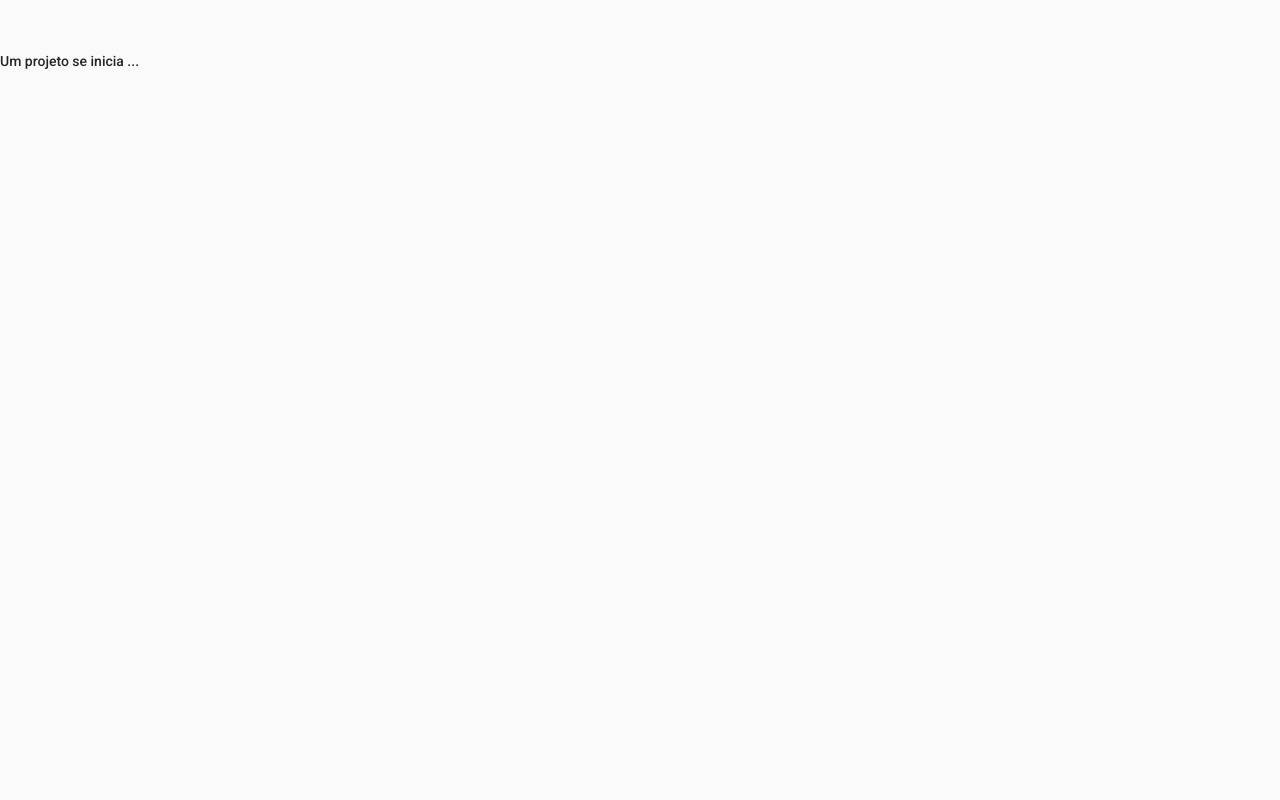
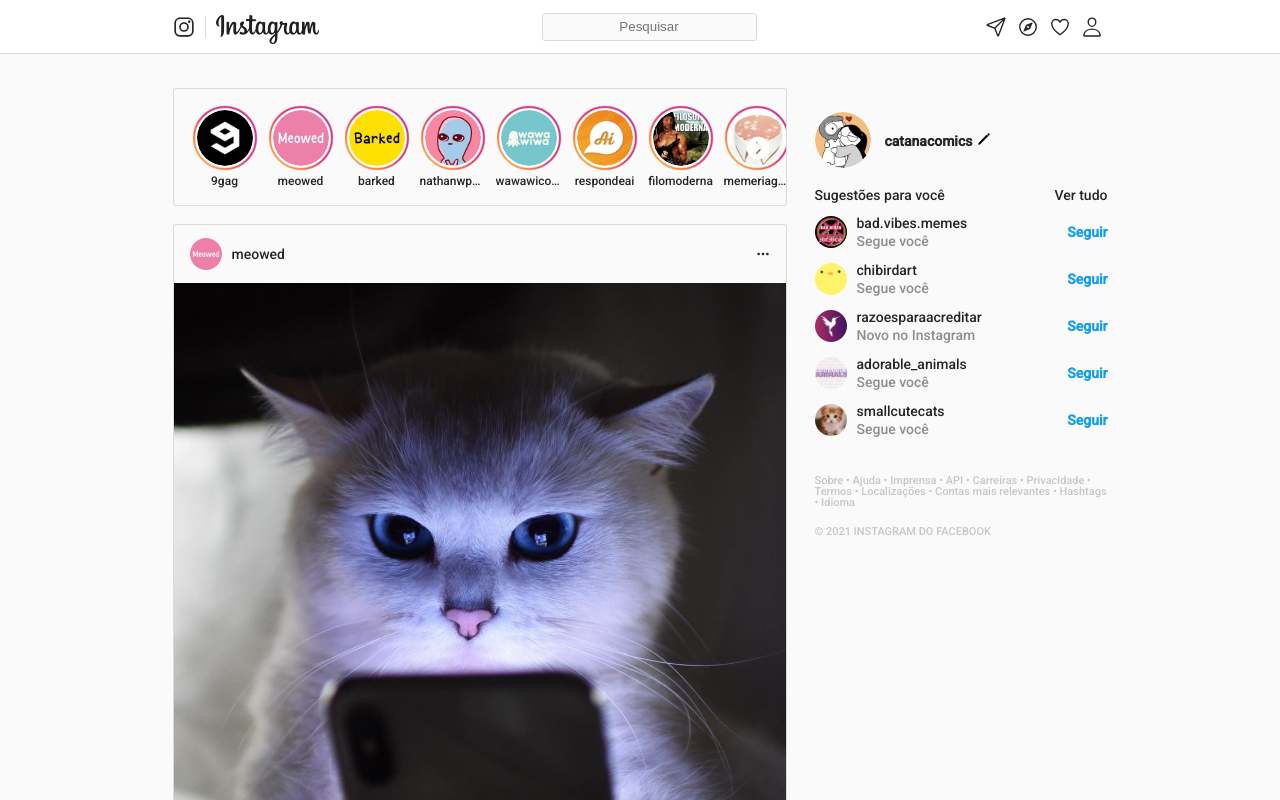
Before and after one commit to damondias/Instagram_React, a JavaScript app: page / in a window 1280 px wide. Shown: the top 800 px of the page. Built offline with nearby package versions, Linux system fonts and the light colour scheme.

Commit message:
feat: Navbar and Body components

```diff
--- a/src/App.js
+++ b/src/App.js
@@ -1,7 +1,11 @@
+import Body from "./components/Body";
+import Navbar from "./components/Navbar";
+
 export default function App(){
     return(
         <>
-        Um projeto se inicia ...
+            <Navbar/>
+            <Body />
         </>
     )
 }
--- /dev/null
+++ b/src/components/Body.js
@@ -0,0 +1,250 @@
+function Body(){
+    return(
+        <div class="corpo">
+        <div class="esquerda">
+          <div class="stories">
+            <div class="story">
+              <div class="imagem">
+                <img src="assets/img/9gag.svg" alt="9gag"/>
+              </div>
+              <div class="usuario">
+                9gag
+              </div>
+            </div>
+
+            <div class="story">
+              <div class="imagem">
+                <img src="assets/img/meowed.svg" alt="meowed"/>
+              </div>
+              <div class="usuario">
+                meowed
+              </div>
+            </div>
+
+            <div class="story">
+              <div class="imagem">
+                <img src="assets/img/barked.svg" alt="barked"/>
+              </div>
+              <div class="usuario">
+                barked
+              </div>
+            </div>
+
+            <div class="story">
+              <div class="imagem">
+                <img src="assets/img/nathanwpylestrangeplanet.svg" alt="nathanwpylestrangeplanet"/>
+              </div>
+              <div class="usuario">
+                nathanwpylestrangeplanet
+              </div>
+            </div>
+
+            <div class="story">
+              <div class="imagem">
+                <img src="assets/img/wawawicomics.svg" alt="wawawicomics"/>
+              </div>
+              <div class="usuario">
+                wawawicomics
+              </div>
+            </div>
+
+            <div class="story">
+              <div class="imagem">
+                <img src="assets/img/respondeai.svg" alt="respondeai"/>
+              </div>
+              <div class="usuario">
+                respondeai
+              </div>
+            </div>
+
+            <div class="story">
+              <div class="imagem">
+                <img src="assets/img/filomoderna.svg" alt="filomoderna"/>
+              </div>
+              <div class="usuario">
+                filomoderna
+              </div>
+            </div>
+
+            <div class="story">
+              <div class="imagem">
+                <img src="assets/img/memeriagourmet.svg" alt="memeriagourmet"/>
+              </div>
+              <div class="usuario">
+                memeriagourmet
+              </div>
+            </div>
+
+            <div class="setinha">
+              <ion-icon name="chevron-forward-circle"></ion-icon>
+            </div>
+          </div>
+
+          <div class="posts">
+            <div class="post">
+              <div class="topo">
+                <div class="usuario">
+                  <img src="assets/img/meowed.svg" alt="meowed"/>
+                  meowed
+                </div>
+                <div class="acoes">
+                  <ion-icon name="ellipsis-horizontal"></ion-icon>
+                </div>
+              </div>
+
+              <div class="conteudo">
+                <img src="assets/img/gato-telefone.svg" alt="gato-telefone"/>
+              </div>
+
+              <div class="fundo">
+                <div class="acoes">
+                  <div>
+                    <ion-icon name="heart-outline"></ion-icon>
+                    <ion-icon name="chatbubble-outline"></ion-icon>
+                    <ion-icon name="paper-plane-outline"></ion-icon>
+                  </div>
+                  <div>
+                    <ion-icon name="bookmark-outline"></ion-icon>
+                  </div>
+                </div>
+
+                <div class="curtidas">
+                  <img src="assets/img/respondeai.svg" alt="respondeai"/>
+                  <div class="texto">
+                    Curtido por <strong>respondeai</strong> e <strong>outras 101.523 pessoas</strong>
+                  </div>
+                </div>
+              </div>
+            </div>
+
+            <div class="post">
+              <div class="topo">
+                <div class="usuario">
+                  <img src="assets/img/barked.svg" alt="barked"/>
+                  barked
+                </div>
+                <div class="acoes">
+                  <ion-icon name="ellipsis-horizontal"></ion-icon>
+                </div>
+              </div>
+
+              <div class="conteudo">
+                <img src="assets/img/dog.svg" alt="dog" />
+              </div>
+
+              <div class="fundo">
+                <div class="acoes">
+                  <div>
+                    <ion-icon name="heart-outline"></ion-icon>
+                    <ion-icon name="chatbubble-outline"></ion-icon>
+                    <ion-icon name="paper-plane-outline"></ion-icon>
+                  </div>
+                  <div>
+                    <ion-icon name="bookmark-outline"></ion-icon>
+                  </div>
+                </div>
+
+                <div class="curtidas">
+                  <img src="assets/img/adorable_animals.svg" alt="adorable_animals"/>
+                  <div class="texto">
+                    Curtido por <strong>adorable_animals</strong> e <strong>outras 99.159 pessoas</strong>
+                  </div>
+                </div>
+              </div>
+            </div>
+          </div>
+        </div>
+
+        <div class="sidebar">
+          <div class="usuario">
+            <img src="assets/img/catanacomics.svg" alt="imagem de perfil"/>
+            <div class="texto">
+              <span>
+                <strong>catanacomics</strong>
+                <ion-icon name="pencil"></ion-icon>
+              </span>
+            </div>
+          </div>
+
+          <div class="sugestoes">
+            <div class="titulo">
+              Sugestões para você
+              <div>Ver tudo</div>
+            </div>
+
+            <div class="sugestao">
+              <div class="usuario">
+                <img src="assets/img/bad.vibes.memes.svg" alt="bad.vibes.memes.svg"/>
+                <div class="texto">
+                  <div class="nome">bad.vibes.memes</div>
+                  <div class="razao">Segue você</div>
+                </div>
+              </div>
+
+              <div class="seguir">Seguir</div>
+            </div>
+
+            <div class="sugestao">
+              <div class="usuario">
+                <img src="assets/img/chibirdart.svg" alt="chibirdart"/>
+                <div class="texto">
+                  <div class="nome">chibirdart</div>
+                  <div class="razao">Segue você</div>
+                </div>
+              </div>
+
+              <div class="seguir">Seguir</div>
+            </div>
+
+            <div class="sugestao">
+              <div class="usuario">
+                <img src="assets/img/razoesparaacreditar.svg" alt="razoesparaacreditar" />
+                <div class="texto">
+                  <div class="nome">razoesparaacreditar</div>
+                  <div class="razao">Novo no Instagram</div>
+                </div>
+              </div>
+
+              <div class="seguir">Seguir</div>
+            </div>
+
+            <div class="sugestao">
+              <div class="usuario">
+                <img src="assets/img/adorable_animals.svg" alt="adorable_animals"/>
+                <div class="texto">
+                  <div class="nome">adorable_animals</div>
+                  <div class="razao">Segue você</div>
+                </div>
+              </div>
+
+              <div class="seguir">Seguir</div>
+            </div>
+
+            <div class="sugestao">
+              <div class="usuario">
+                <img src="assets/img/smallcutecats.svg" alt="smallcutecats"/>
+                <div class="texto">
+                  <div class="nome">smallcutecats</div>
+                  <div class="razao">Segue você</div>
+                </div>
+              </div>
+
+              <div class="seguir">Seguir</div>
+            </div>
+          </div>
+
+          <div class="links">
+            Sobre • Ajuda • Imprensa • API • Carreiras • Privacidade • Termos • Localizações • Contas mais relevantes •
+            Hashtags • Idioma
+          </div>
+
+          <div class="copyright">
+            © 2021 INSTAGRAM DO FACEBOOK
+          </div>
+        </div>
+        </div>
+
+    )
+}
+
+export default Body;
--- /dev/null
+++ b/src/components/Navbar.js
@@ -0,0 +1,31 @@
+function Navbar(){
+    return(
+        <div class="navbar">
+            <div class="container">
+            <div class="logo">
+                <ion-icon name="logo-instagram"></ion-icon>
+                <div class="separador"></div>
+                <img src="assets/img/logo.png" alt="logo"/>
+            </div>
+
+            <div class="pesquisa">
+                <input type="text" placeholder="Pesquisar" />
+            </div>
+
+            <div class="icones">
+                <ion-icon name="paper-plane-outline"></ion-icon>
+                <ion-icon name="compass-outline"></ion-icon>
+                <ion-icon name="heart-outline"></ion-icon>
+                <ion-icon name="person-outline"></ion-icon>
+            </div>
+
+            <div class="icones-mobile">
+                <ion-icon name="paper-plane-outline"></ion-icon>
+            </div>
+        </div>
+        </div>
+
+    )
+}
+
+export default Navbar;
```
